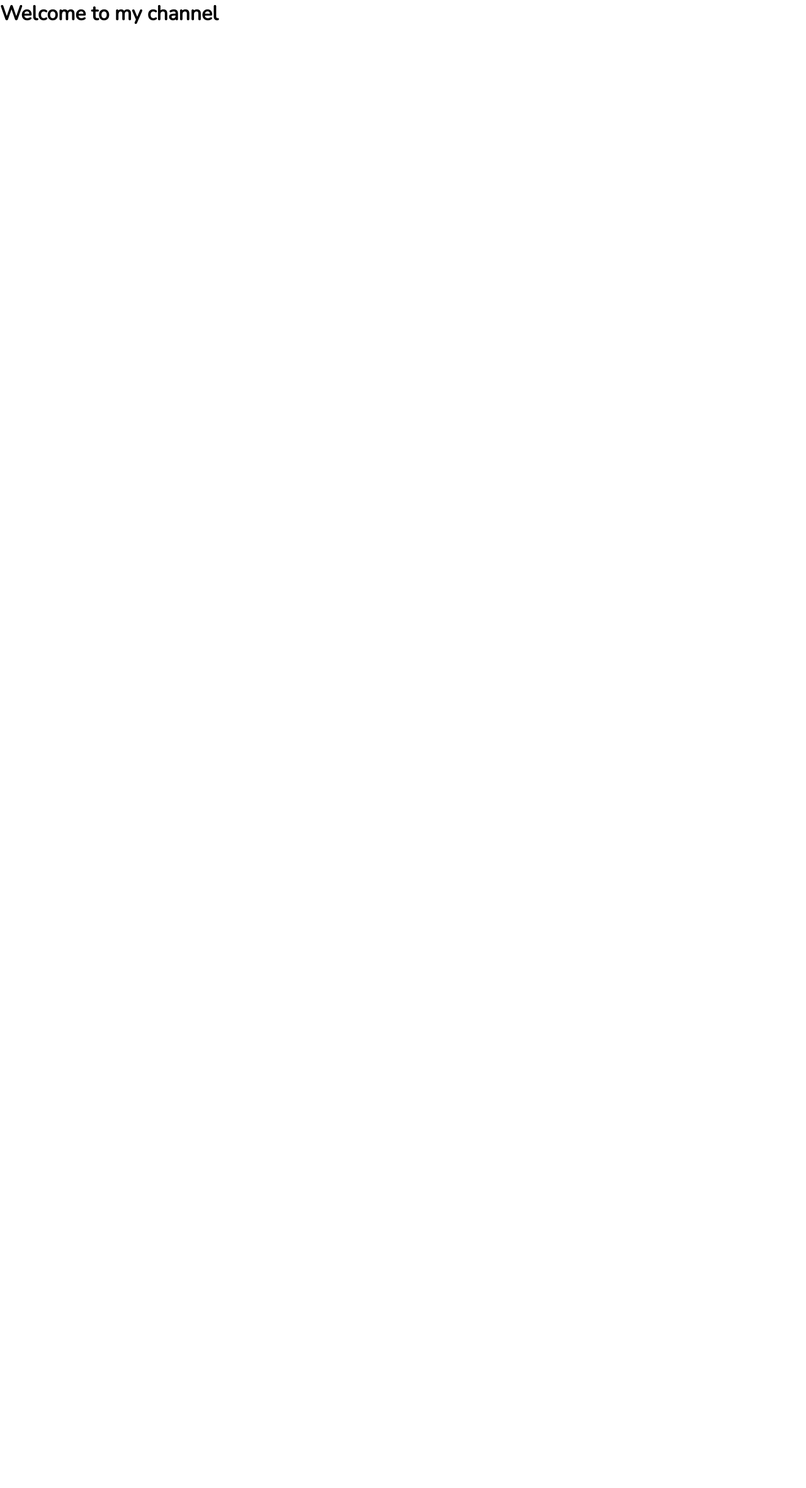
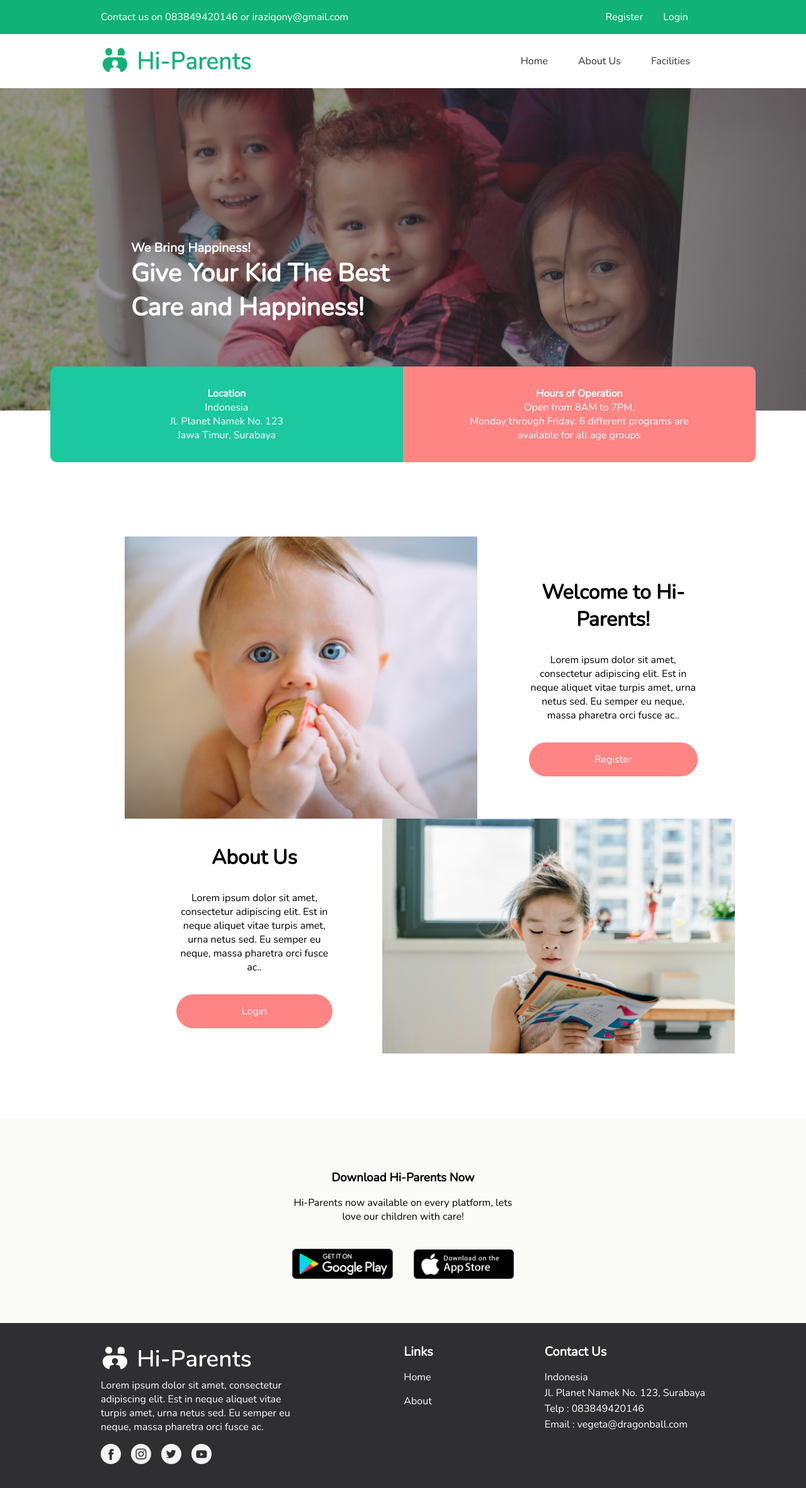
Before and after one commit to tiasafernanda/Hi-Parents, a React (Create React App) app: page / in a window 1280 px wide. Shown: the whole page at 63% size. Before the commit the page ends 800 px from the top, so only its background shows below. Built offline with nearby package versions, Linux system fonts and the light colour scheme.

Commit message:
fixing pages

```diff
--- a/src/components/Auth.jsx
+++ b/src/components/Auth.jsx
@@ -1,19 +1,19 @@
-import LoginNanny from "./auth/LoginNanny";
-import RegisterNanny from "./auth/RegisterNanny";
-import { useParams } from "react-router-dom";
-import React from "react";
+import LoginNanny from './auth/LoginNanny';
+import RegisterNanny from './auth/RegisterNanny';
+import { useParams } from 'react-router-dom';
+import React from 'react';
 
 export default function Auth() {
   const { type } = useParams();
-  console.log (type)
+  console.log(type);
   return (
     <div>
-      {type === "loginnanny" ? (
+      {type === 'signin' ? (
         <LoginNanny />
-      ) : type === "registernanny" ? (
+      ) : type === 'signup' ? (
         <RegisterNanny />
       ) : (
-        "Halaman tidak di temukan ini"
+        'Halaman tidak di temukan ini'
       )}
     </div>
   );
--- a/src/pages/homepage/HomePage.jsx
+++ b/src/pages/homepage/HomePage.jsx
@@ -1,9 +1,125 @@
 import React from 'react';
+import styles from './assets/HomePage.module.scss';
+import intro1 from './assets/img/intro1.jpg';
+import intro2 from './assets/img/intro2.jpg';
+import playstore from './assets/img/playstore.png';
+import appstore from './assets/img/appstore.png';
+import higreen from './assets/img/higreen.png';
+import hiwhite from './assets/img/hiwhite.png';
+import facebook from './assets/img/facebook.png';
+import twitter from './assets/img/twitter.png';
+import instagram from './assets/img/instagram.png';
+import youtube from './assets/img/youtube.png';
+// import left from './assets/img/left.png';
+// import right from './assets/img/right.png';
 
 export default function HomePage() {
   return (
     <div>
-      <h1>Welcome to my channel</h1>
+      <div className={styles.navbar}>
+        <p>Contact us on 083849420146 or iraziqony@gmail.com</p>
+        <div className={styles.auth}>
+          <a href='x'>Register</a>
+          <a href='x'>Login</a>
+        </div>
+      </div>
+      <div className={styles.header}>
+        <img src={higreen} alt='' />
+        <div className={styles.headerLinks}>
+          <a href='x'>Home</a>
+          <a href='x'>About Us</a>
+          <a href='x'>Facilities</a>
+        </div>
+      </div>
+      <div className={styles.hero}>
+        {/* <img src={hero} alt='' /> */}
+        <div className={styles.heroText}>
+          <p>We Bring Happiness!</p>
+          <h3>Give Your Kid The Best</h3>
+          <h3>Care and Happiness!</h3>
+        </div>
+      </div>
+      <div className={styles.about}>
+        <div className={styles.location}>
+          <h4>Location</h4>
+          <p>Indonesia</p>
+          <p>Jl. Planet Namek No. 123</p>
+          <p>Jawa Timur, Surabaya</p>
+        </div>
+        <div className={styles.operation}>
+          <h4>Hours of Operation</h4>
+          <p>Open from 8AM to 7PM,</p>
+          <p>Monday through Friday. 6 different programs are</p>
+          <p>available for all age groups</p>
+        </div>
+      </div>
+      <div className={styles.intro}>
+        <div className={styles.intro1}>
+          <img src={intro1} alt='' />
+          <div className={styles.introText1}>
+            <h1>Welcome to Hi-Parents!</h1>
+            <p>
+              Lorem ipsum dolor sit amet, consectetur adipiscing elit. Est in neque aliquet vitae
+              turpis amet, urna netus sed. Eu semper eu neque, massa pharetra orci fusce ac..{' '}
+            </p>
+            <a href='x'>Register</a>
+          </div>
+        </div>
+        <div className={styles.intro2}>
+          <div className={styles.introText2}>
+            <h1>About Us</h1>
+            <p>
+              Lorem ipsum dolor sit amet, consectetur adipiscing elit. Est in neque aliquet vitae
+              turpis amet, urna netus sed. Eu semper eu neque, massa pharetra orci fusce ac..{' '}
+            </p>
+            <a href='x'>Login</a>
+          </div>
+          <img src={intro2} alt='' />
+        </div>
+      </div>
+      <div className={styles.downloadMe}>
+        <h3>Download Hi-Parents Now</h3>
+        <p>Hi-Parents now available on every platform, lets love our children with care!</p>
+        <div className={styles.download}>
+          <a href='#x'>
+            <img src={playstore} alt='' />
+          </a>
+          <a href='#x'>
+            <img src={appstore} alt='' />
+          </a>
+        </div>
+      </div>
+      <div className={styles.footer}>
+        <div className={styles.grid}>
+          <div className={styles.logosocials}>
+            <div className={styles.logo}>
+              <img src={hiwhite} alt='' />
+              <p>
+                Lorem ipsum dolor sit amet, consectetur adipiscing elit. Est in neque aliquet vitae
+                turpis amet, urna netus sed. Eu semper eu neque, massa pharetra orci fusce ac.
+              </p>
+              <div className={styles.socials}>
+                <img src={facebook} alt='' />
+                <img src={instagram} alt='' />
+                <img src={twitter} alt='' />
+                <img src={youtube} alt='' />
+              </div>
+            </div>
+          </div>
+          <div className={styles.footerLinks}>
+            <h5>Links</h5>
+            <a href='x'>Home</a>
+            <a href='x'>About</a>
+          </div>
+          <div className={styles.footerContact}>
+            <h5>Contact Us</h5>
+            <p>Indonesia</p>
+            <p>Jl. Planet Namek No. 123, Surabaya</p>
+            <p>Telp : 083849420146</p>
+            <p>Email : vegeta@dragonball.com</p>
+          </div>
+        </div>
+      </div>
     </div>
   );
 }
```
